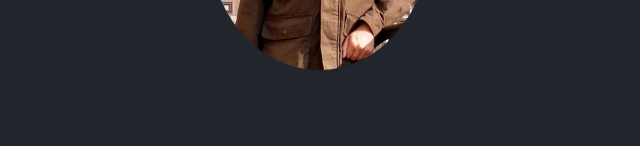
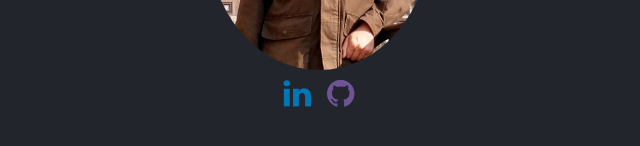
Before and after one commit to digitopoi/AngularPortfolio, an Angular app: page / in a window 1280 px wide. Shown: the part 294-440 px from the top of the page, without its empty margins (321-961 px from the left). Built offline with nearby package versions, Linux system fonts and the light colour scheme.

Commit message:
Add social media icon links

```diff
--- a/src/app/app.component.html
+++ b/src/app/app.component.html
@@ -4,4 +4,11 @@
         <h2 class="subHeading">{{ portfolio.subHeading }}</h2>
         <img src="../assets/img/profile.png" class="rounded-circle mx-auto d-block smallerImage">
     </span>
+
+    <div class="row justify-content-center">
+        <a [href]="social.link" class="p-2" target="blank" *ngFor="let social of portfolio.socialMedia">
+            <i [style.color]="social.color" [class]="social.icon"></i>
+        </a>
+    </div>
+
 </div>
--- a/src/app/app.component.ts
+++ b/src/app/app.component.ts
@@ -16,7 +16,18 @@ export class AppComponent implements OnInit {
       middleName: '',
       lastName: 'Bowman',
       subHeading: 'Full-stack .NET Developer',
-      socialMedia: [],
+      socialMedia: [
+        {
+          icon: 'fa fa-linkedin fa-2x',
+          link: 'www.linkedin.com/in/hugh-bowman-009125125',
+          color: '#0077B5'
+        },
+        {
+          icon: 'fa fa-github fa-2x',
+          link: 'https://github.com/digitopoi',
+          color: '#6e5494'
+        }
+      ],
       introduction: `Hi, I'm Hugh Bowman. I'm an entry level developer specializing in ASP.NET on the backend and Angular on the frontend.`,
       changeLog: [],
       updates: [],
```
